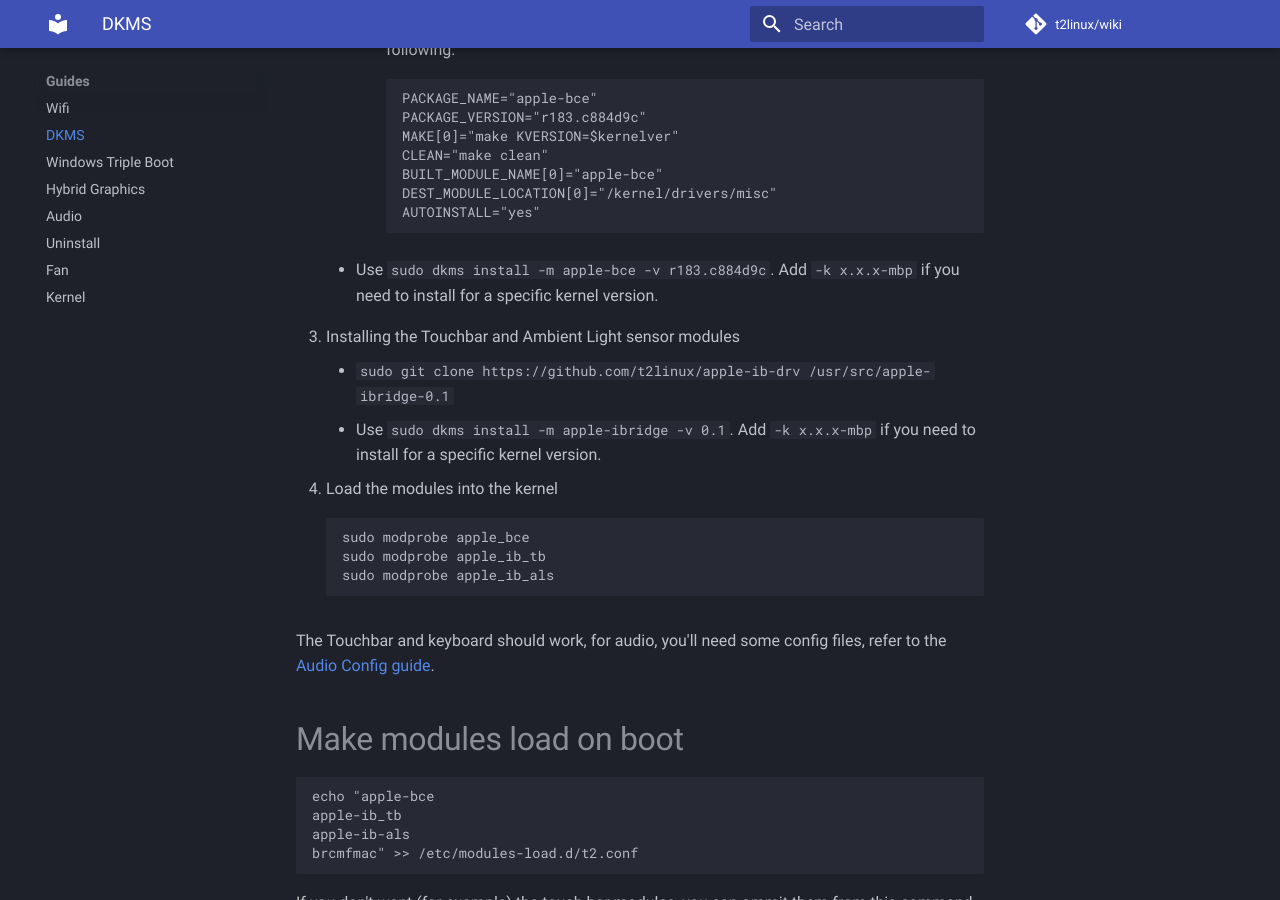
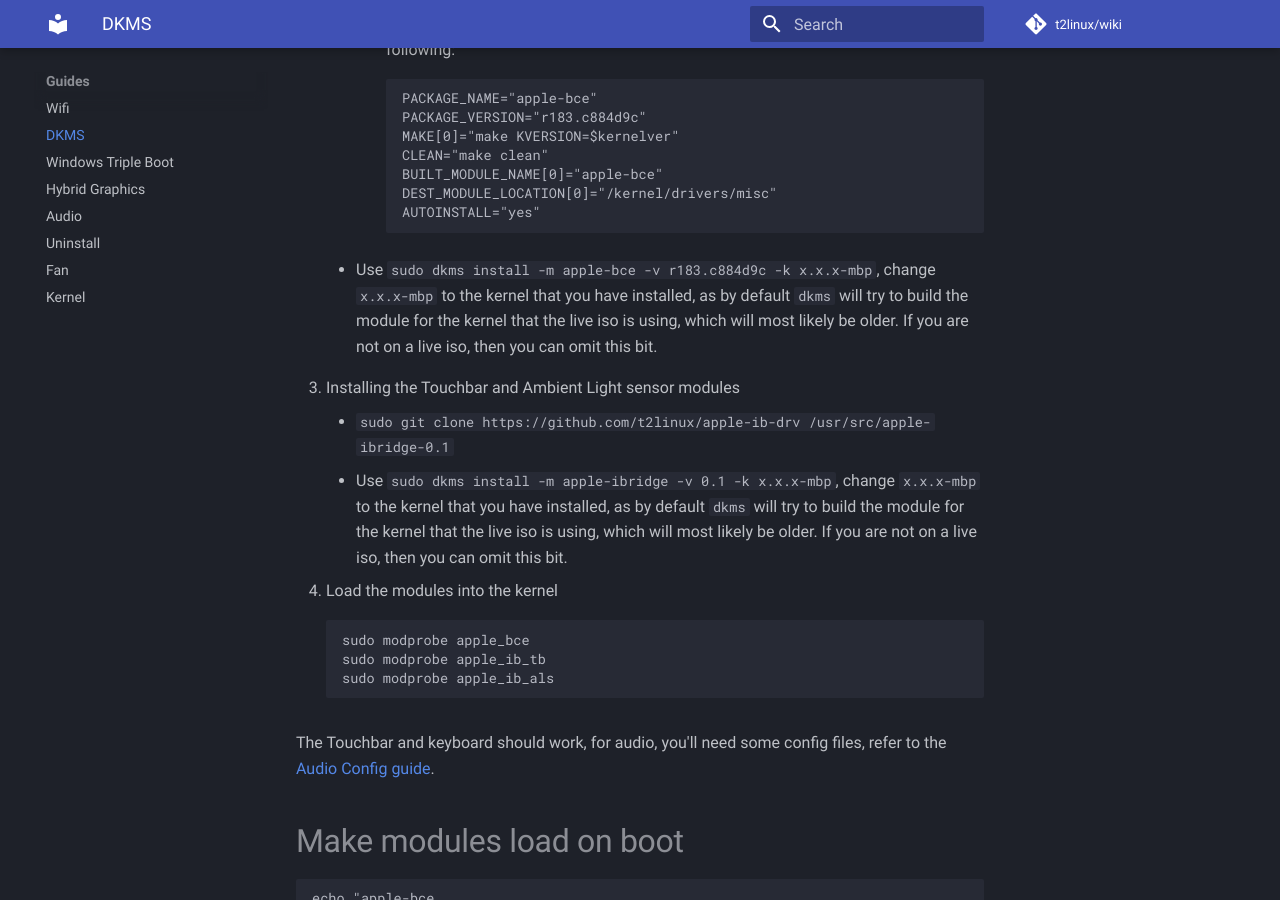
Before and after one commit to t2linux/wiki, an MkDocs documentation site: the page built from docs/guides/dkms.md, in a window 1280 px wide and 900 px high, scrolled down 744 px. Built offline with MkDocs 1.6.1 and Material for MkDocs 9.7.7, drawn with Linux system fonts in a browser that asks for light colours; comment, search, counter and statistics services are not loaded.

Commit message:
dkms:
Make instructions for dkms install from live iso clearer

````diff
--- a/docs/guides/dkms.md
+++ b/docs/guides/dkms.md
@@ -27,12 +27,12 @@ If you have a Touchbar, is it working? If no, then you'll need the apple-ibridge
             AUTOINSTALL="yes"
             ```
 
-    - Use `sudo dkms install -m apple-bce -v r183.c884d9c`. Add `-k x.x.x-mbp` if you need to install for a specific kernel version.
+    - Use `sudo dkms install -m apple-bce -v r183.c884d9c -k x.x.x-mbp`, change `x.x.x-mbp` to the kernel that you have installed, as by default `dkms` will try to build the module for the kernel that the live iso is using, which will most likely be older. If you are not on a live iso, then you can omit this bit.
 
 3. Installing the Touchbar and Ambient Light sensor modules
 
     - `sudo git clone https://github.com/t2linux/apple-ib-drv /usr/src/apple-ibridge-0.1`
-    - Use `sudo dkms install -m apple-ibridge -v 0.1`. Add `-k x.x.x-mbp` if you need to install for a specific kernel version.
+    - Use `sudo dkms install -m apple-ibridge -v 0.1 -k x.x.x-mbp`, change `x.x.x-mbp` to the kernel that you have installed, as by default `dkms` will try to build the module for the kernel that the live iso is using, which will most likely be older. If you are not on a live iso, then you can omit this bit.
 
 4. Load the modules into the kernel
 
````
